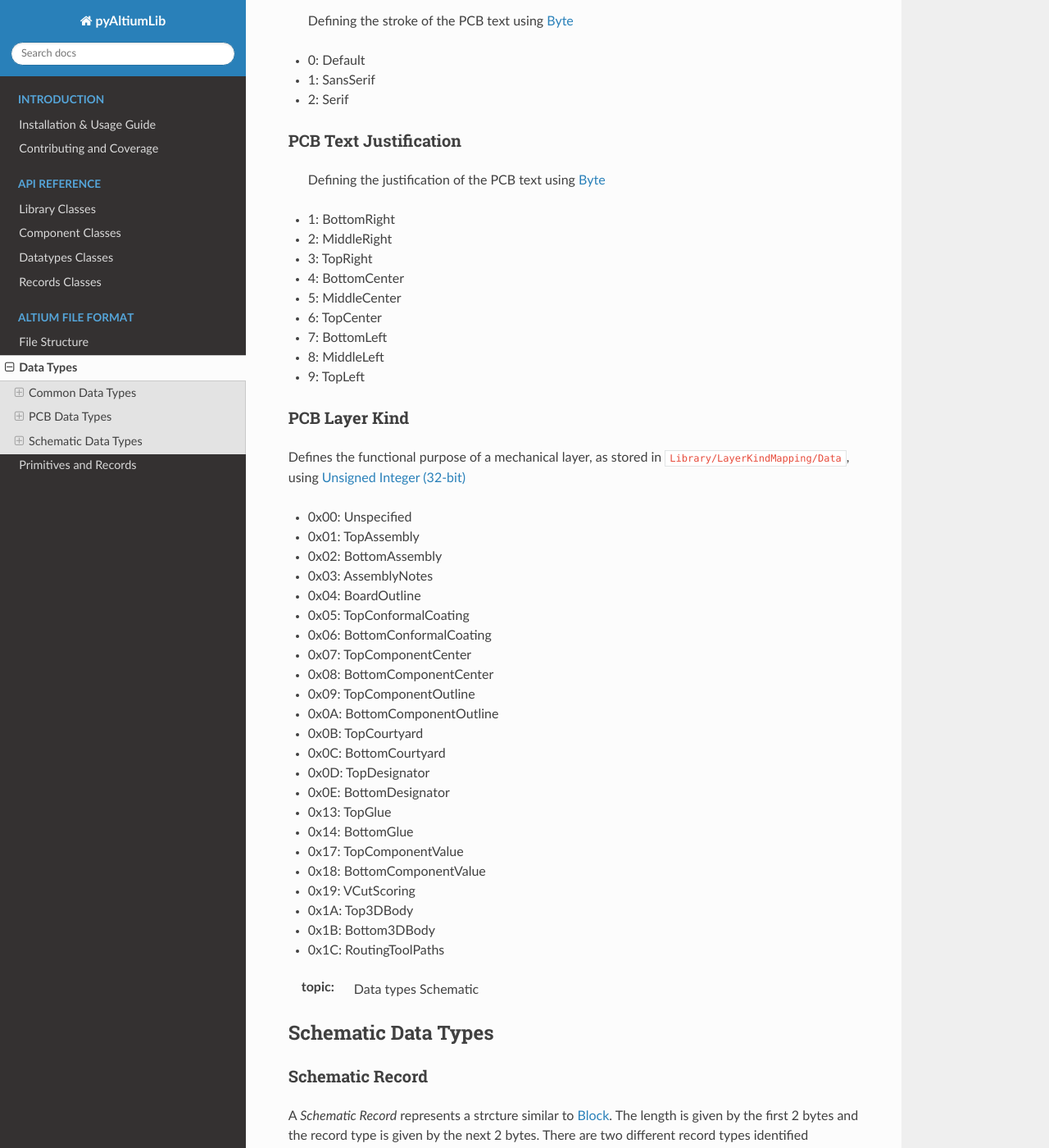
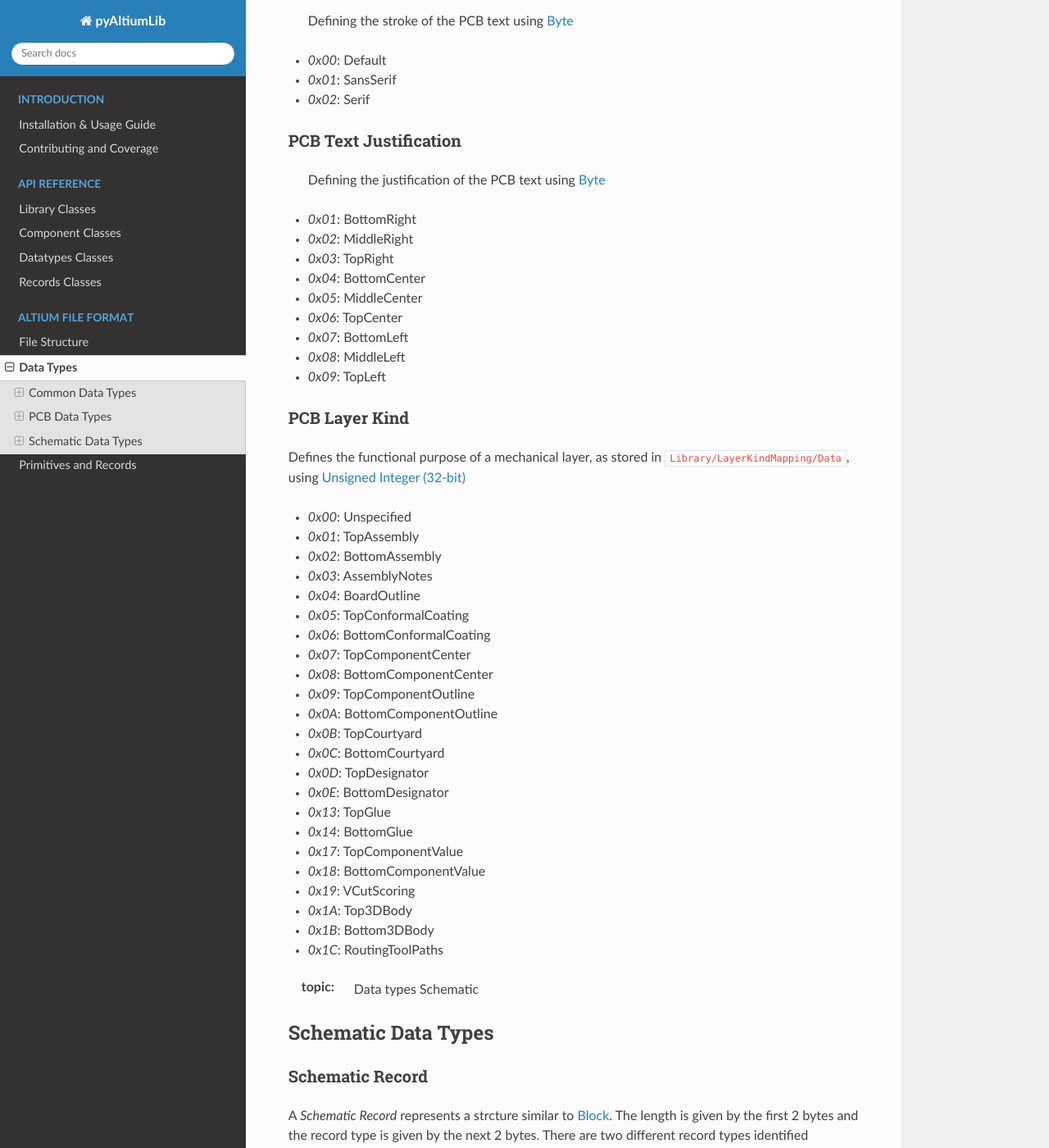
Before and after one commit to ChrisHoyer/pyAltiumLib, a Sphinx documentation site: the page built from docs/source/fileformat/BasicTypes.rst, in a window 1280 px wide and 1400 px high, scrolled down 4085 px. Shown: the whole window at 82% size. Built offline with Sphinx 7.4.7 and the Read the Docs theme 3.1.0, drawn with Linux system fonts in a browser that asks for light colours; some of the changed text lies outside the part shown.

```diff
--- a/docs/source/fileformat/BasicTypes.rst
+++ b/docs/source/fileformat/BasicTypes.rst
@@ -169,10 +169,10 @@ PCB Pad Shape
 -----------------------
 Defining the shape of the Pad on the PCB using :ref:`Byte`
 
-- 1: Round
-- 2: Rectangular
-- 3: Octogonal
-- 9: Rounded Rectangle
+- `0x01`: Round
+- `0x02`: Rectangular
+- `0x03`: Octogonal
+- `0x09`: Rounded Rectangle
 
 .. _PCBStackMode:
 
@@ -180,9 +180,9 @@ PCB Stack Mode
 -----------------------
 Defining the stack mode on the PCB using :ref:`Byte`
 
-- 1: Simple
-- 2: TopMiddleBottom
-- 3: FullStack
+- `0x01`: Simple
+- `0x02`: TopMiddleBottom
+- `0x03`: FullStack
 
 .. _PCBHoleShape:
 
@@ -190,9 +190,9 @@ PCB Hole Shape
 -----------------------
 Defining the hole shape of the Pad on the PCB using :ref:`Byte`
 
-- 0: Round
-- 1: Square
-- 2: Slot
+- `0x00`: Round
+- `0x01`: Square
+- `0x02`: Slot
 
 .. _PCBTextKind:
 
@@ -200,9 +200,9 @@ PCB Text Kind
 -----------------------
  Defining the kind of the PCB text using :ref:`Int16`
 
-- 0: Stroke
-- 1: TrueType
-- 2: BarCode
+- `0x00`: Stroke
+- `0x01`: TrueType
+- `0x02`: BarCode
 
 .. _PCBTextStrokeFont:
 
@@ -210,9 +210,9 @@ PCB Text Stroke Font
 -----------------------
  Defining the stroke of the PCB text using :ref:`Byte`
 
-- 0: Default
-- 1: SansSerif
-- 2: Serif
+- `0x00`: Default
+- `0x01`: SansSerif
+- `0x02`: Serif
 
 .. _PCBTextJustification:
 
@@ -220,15 +220,15 @@ PCB Text Justification
 -----------------------
  Defining the justification of the PCB text using :ref:`Byte`
 
-- 1: BottomRight
-- 2: MiddleRight
-- 3: TopRight
-- 4: BottomCenter
-- 5: MiddleCenter
-- 6: TopCenter
-- 7: BottomLeft
-- 8: MiddleLeft
-- 9: TopLeft
+- `0x01`: BottomRight
+- `0x02`: MiddleRight
+- `0x03`: TopRight
+- `0x04`: BottomCenter
+- `0x05`: MiddleCenter
+- `0x06`: TopCenter
+- `0x07`: BottomLeft
+- `0x08`: MiddleLeft
+- `0x09`: TopLeft
 
 .. _PCBLayerKind:
 
@@ -236,29 +236,29 @@ PCB Layer Kind
 -----------------------
 Defines the functional purpose of a mechanical layer, as stored in ``Library/LayerKindMapping/Data``, using :ref:`UInt32`
 
-- 0x00: Unspecified
-- 0x01: TopAssembly
-- 0x02: BottomAssembly
-- 0x03: AssemblyNotes
-- 0x04: BoardOutline
-- 0x05: TopConformalCoating
-- 0x06: BottomConformalCoating
-- 0x07: TopComponentCenter
-- 0x08: BottomComponentCenter
-- 0x09: TopComponentOutline
-- 0x0A: BottomComponentOutline
-- 0x0B: TopCourtyard
-- 0x0C: BottomCourtyard
-- 0x0D: TopDesignator
-- 0x0E: BottomDesignator
-- 0x13: TopGlue
-- 0x14: BottomGlue
-- 0x17: TopComponentValue
-- 0x18: BottomComponentValue
-- 0x19: VCutScoring
-- 0x1A: Top3DBody
-- 0x1B: Bottom3DBody
-- 0x1C: RoutingToolPaths
+- `0x00`: Unspecified
+- `0x01`: TopAssembly
+- `0x02`: BottomAssembly
+- `0x03`: AssemblyNotes
+- `0x04`: BoardOutline
+- `0x05`: TopConformalCoating
+- `0x06`: BottomConformalCoating
+- `0x07`: TopComponentCenter
+- `0x08`: BottomComponentCenter
+- `0x09`: TopComponentOutline
+- `0x0A`: BottomComponentOutline
+- `0x0B`: TopCourtyard
+- `0x0C`: BottomCourtyard
+- `0x0D`: TopDesignator
+- `0x0E`: BottomDesignator
+- `0x13`: TopGlue
+- `0x14`: BottomGlue
+- `0x17`: TopComponentValue
+- `0x18`: BottomComponentValue
+- `0x19`: VCutScoring
+- `0x1A`: Top3DBody
+- `0x1B`: Bottom3DBody
+- `0x1C`: RoutingToolPaths
 
 :topic: Data types Schematic
 
--- a/docs/source/fileformat/FileStructure.rst
+++ b/docs/source/fileformat/FileStructure.rst
@@ -151,7 +151,7 @@ Container Library/LayerKindMapping
 ------------------------------------
 
 Maps each mechanical layer to a functional type (Assembly, Courtyard, etc.). This stream uses a
-custom binary format, **not** a :ref:`ParameterCollection`.
+custom binary format.
 
 - Structure of :code:`Library/LayerKindMapping/Data`:
    #. Version block size as :ref:`UInt32` (value = 8)
--- a/src/pyaltiumlib/__init__.py
+++ b/src/pyaltiumlib/__init__.py
@@ -5,9 +5,9 @@ implemented in Python.
 
 AUTHOR_NAME = 'Chris Hoyer'
 AUTHOR_EMAIL = 'info@chrishoyer.de'
-CYEAR = '2024-2025'
+CYEAR = '2024-2026'
 
-__version__ = "0.6.2"
+__version__ = "0.7"
 __author__ = "Chris Hoyer <info@chrishoyer.de>"
 
 import os
```
Also changed, not shown: CLAUDE.md (deleted, +0 -128 lines), 1 other file.
